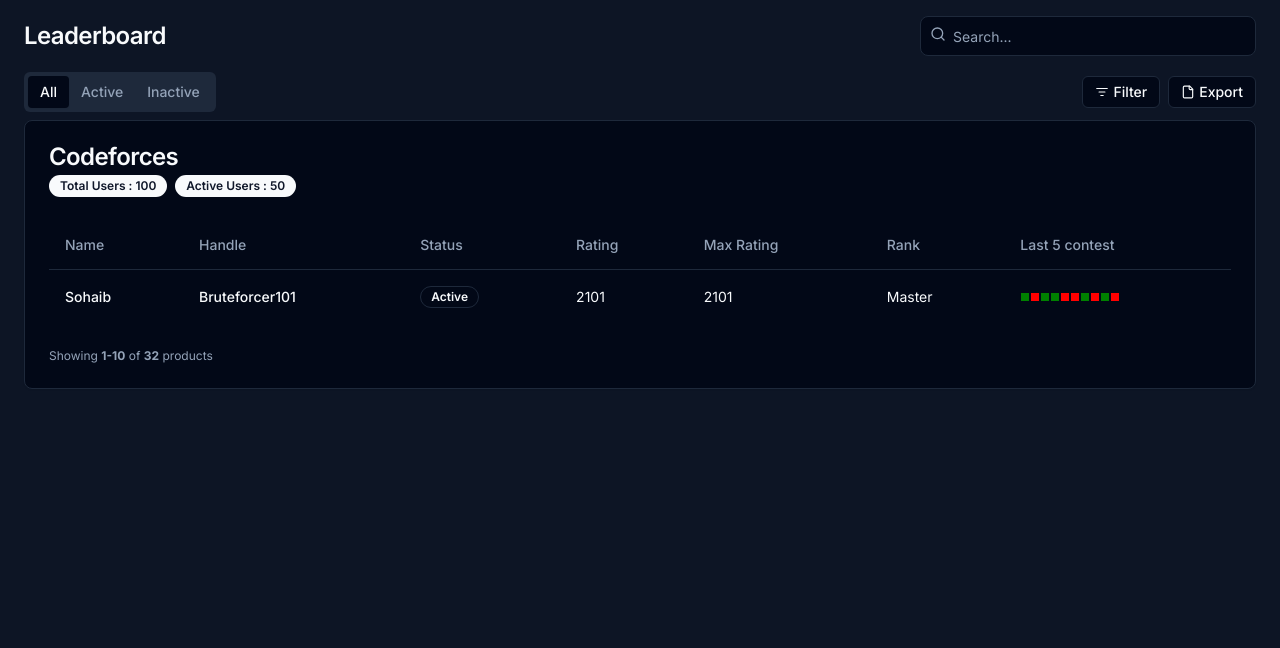
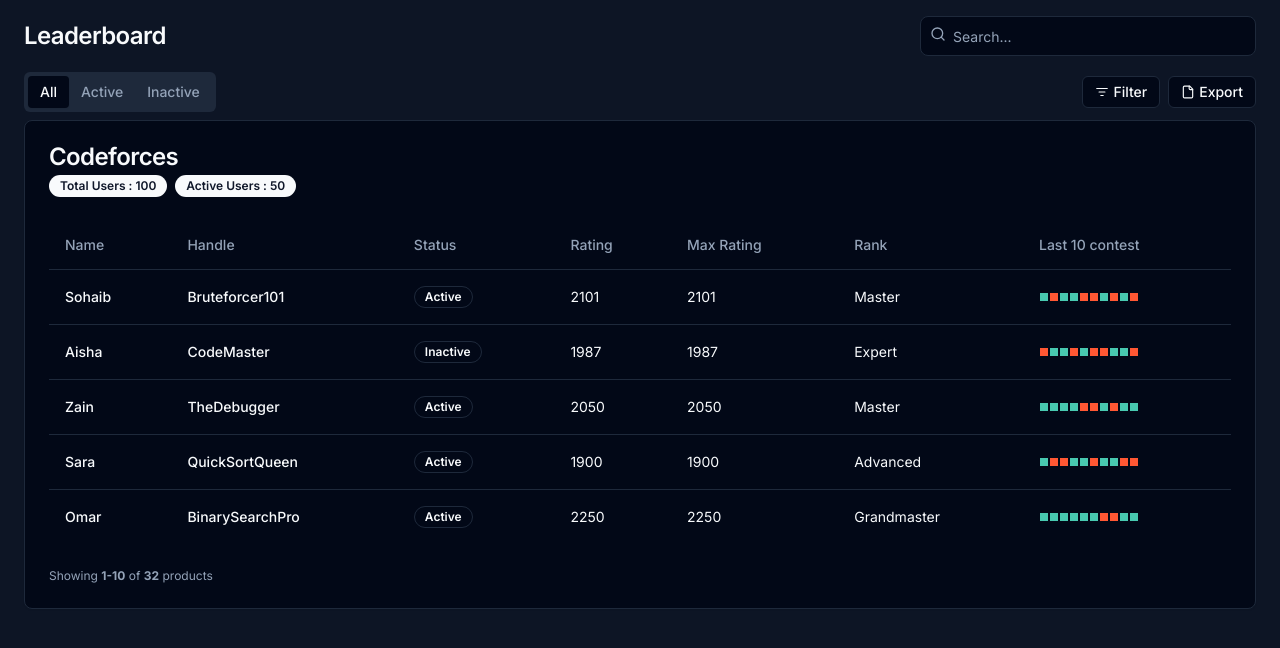
Before and after one commit to Sohaib03/LeaderBoardNextJS, a Next.js app: page /leaderboard in a window 1280 px wide. Shown: the top 648 px of the page. Built offline with nearby package versions, Linux system fonts and the light colour scheme.

Commit message:
Finished Mockup

```diff
--- a/components/leaderboard/Activity.js
+++ b/components/leaderboard/Activity.js
@@ -10,7 +10,7 @@
             width: '8px',
             height: '8px',
             margin: '1px',
-            backgroundColor: value ? 'green' : 'red',
+            backgroundColor: value ? '#48c9b0' : '#FF5733 ',
           }}
         ></div>
       ))}
--- a/components/leaderboard/RankingTable.js
+++ b/components/leaderboard/RankingTable.js
@@ -61,9 +61,124 @@
 	TooltipTrigger,
 } from "@/components/ui/tooltip";
 import Activity from "./Activity";
+import UserRow from "./UserRow";
+
+const userList = [
+	{
+		name: "Sohaib",
+		username: "Bruteforcer101",
+		status: "Active",
+		rating: 2101,
+		maxRating: 2101,
+		rank: "Master",
+		activity: [
+			true,
+			false,
+			true,
+			true,
+			false,
+			false,
+			true,
+			false,
+			true,
+			false,
+		],
+	},
+	{
+		name: "Aisha",
+		username: "CodeMaster",
+		status: "Inactive",
+		rating: 1987,
+		maxRating: 1987,
+		rank: "Expert",
+		activity: [
+			false,
+			true,
+			true,
+			false,
+			true,
+			false,
+			false,
+			true,
+			true,
+			false,
+		],
+	},
+	{
+		name: "Zain",
+		username: "TheDebugger",
+		status: "Active",
+		rating: 2050,
+		maxRating: 2050,
+		rank: "Master",
+		activity: [
+			true,
+			true,
+			true,
+			true,
+			false,
+			false,
+			true,
+			false,
+			true,
+			true,
+		],
+	},
+	{
+		name: "Sara",
+		username: "QuickSortQueen",
+		status: "Active",
+		rating: 1900,
+		maxRating: 1900,
+		rank: "Advanced",
+		activity: [
+			true,
+			false,
+			false,
+			true,
+			true,
+			false,
+			true,
+			true,
+			false,
+			false,
+		],
+	},
+	{
+		name: "Omar",
+		username: "BinarySearchPro",
+		status: "Active",
+		rating: 2250,
+		maxRating: 2250,
+		rank: "Grandmaster",
+		activity: [
+			true,
+			true,
+			true,
+			true,
+			true,
+			true,
+			false,
+			false,
+			true,
+			true,
+		],
+	},
+];
 
 export default function RankingTable() {
-	const boolArray = [true, false, true, true, false, false, true, false, true, false];
+	const boolArray = [
+		true,
+		false,
+		true,
+		true,
+		false,
+		false,
+		true,
+		false,
+		true,
+		false,
+	];
 	return (
 		<main className="grid flex-1 items-start gap-4 p-4 sm:px-6 sm:py-0 md:gap-8">
 			<Tabs defaultValue="all">
@@ -142,31 +257,13 @@
 										<TableHead>Rating</TableHead>
 										<TableHead>Max Rating</TableHead>
 										<TableHead>Rank</TableHead>
-										<TableHead>Last 5 contest</TableHead>
+										<TableHead>Last 10 contest</TableHead>
 									</TableRow>
 								</TableHeader>
 								<TableBody>
-									<TableRow>
-										<TableCell className="font-medium"> Sohaib </TableCell>
-										<TableCell className="font-medium"> Bruteforcer101 </TableCell>
-										<TableCell>
-											<Badge variant="outline">
-												Active
-											</Badge>
-										</TableCell>
-										<TableCell className="hidden md:table-cell">
-											2101
-										</TableCell>
-										<TableCell className="hidden md:table-cell">
-											2101
-										</TableCell>
-										<TableCell className="hidden md:table-cell">
-											Master
-										</TableCell>
-										<TableCell>
-											<Activity boolArray={boolArray} />
-										</TableCell>
-									</TableRow>
+									{userList.map((user, index) => (
+										<UserRow userData={user} />
+									))}
 								</TableBody>
 							</Table>
 						</CardContent>
--- /dev/null
+++ b/components/leaderboard/UserRow.js
@@ -0,0 +1,29 @@
+import {
+	Table,
+	TableBody,
+	TableCell,
+	TableHead,
+	TableHeader,
+	TableRow,
+} from "@/components/ui/table";
+import { Badge } from "@/components/ui/badge";
+import Activity from "./Activity";
+
+export default function UserRow({ userData }) {
+    const boolArray = [true, true, true, true, true, false, false, false, false, false];
+	return (
+		<TableRow>
+			<TableCell className="font-medium"> {userData.name} </TableCell>
+			<TableCell className="font-medium"> {userData.username} </TableCell>
+			<TableCell>
+				<Badge variant="outline">{userData.status}</Badge>
+			</TableCell>
+			<TableCell className="hidden md:table-cell">{userData.rating}</TableCell>
+			<TableCell className="hidden md:table-cell">{userData.maxRating}</TableCell>
+			<TableCell className="hidden md:table-cell">{userData.rank}</TableCell>
+			<TableCell>
+				<Activity boolArray={userData.activity} />
+			</TableCell>
+		</TableRow>
+	);
+}
```
